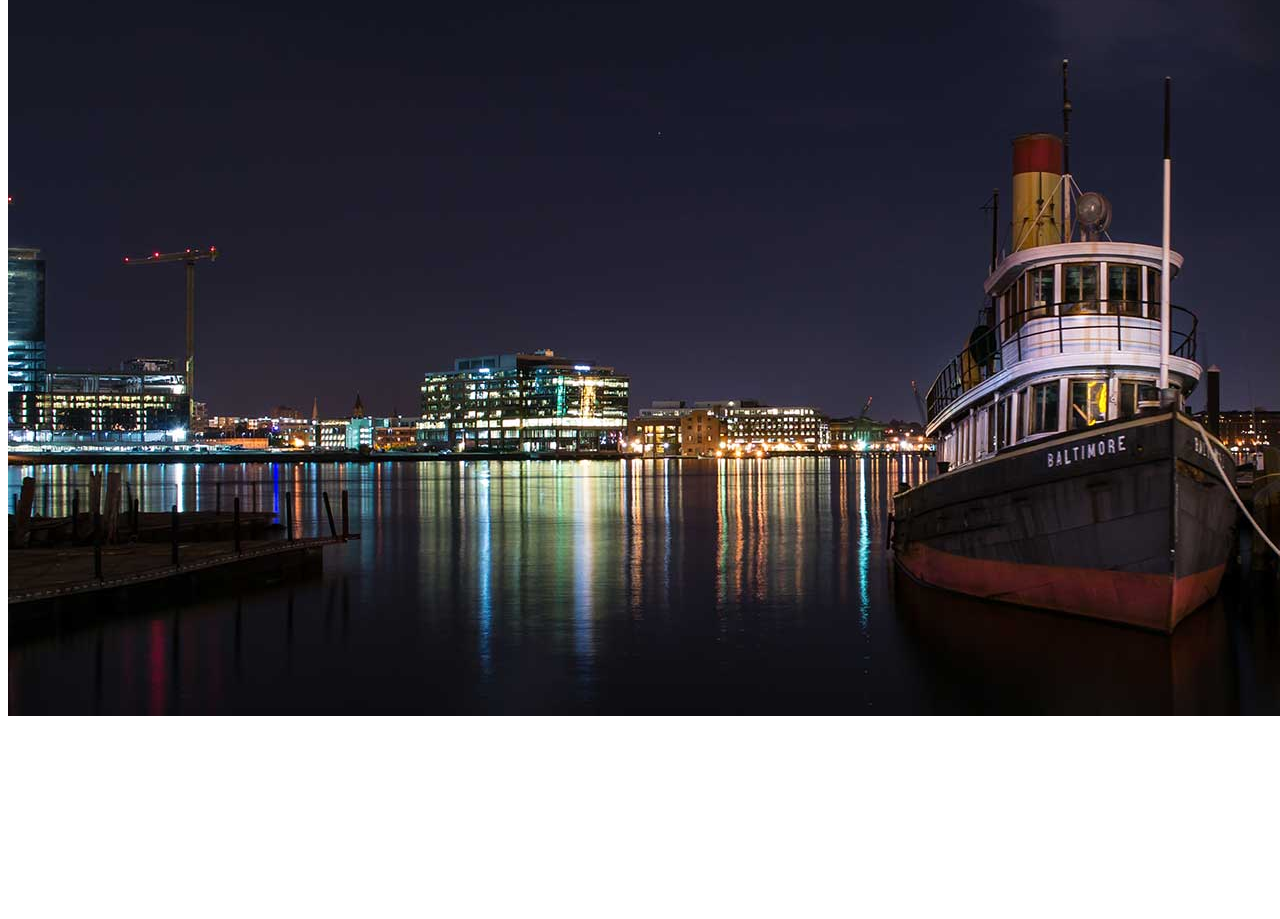
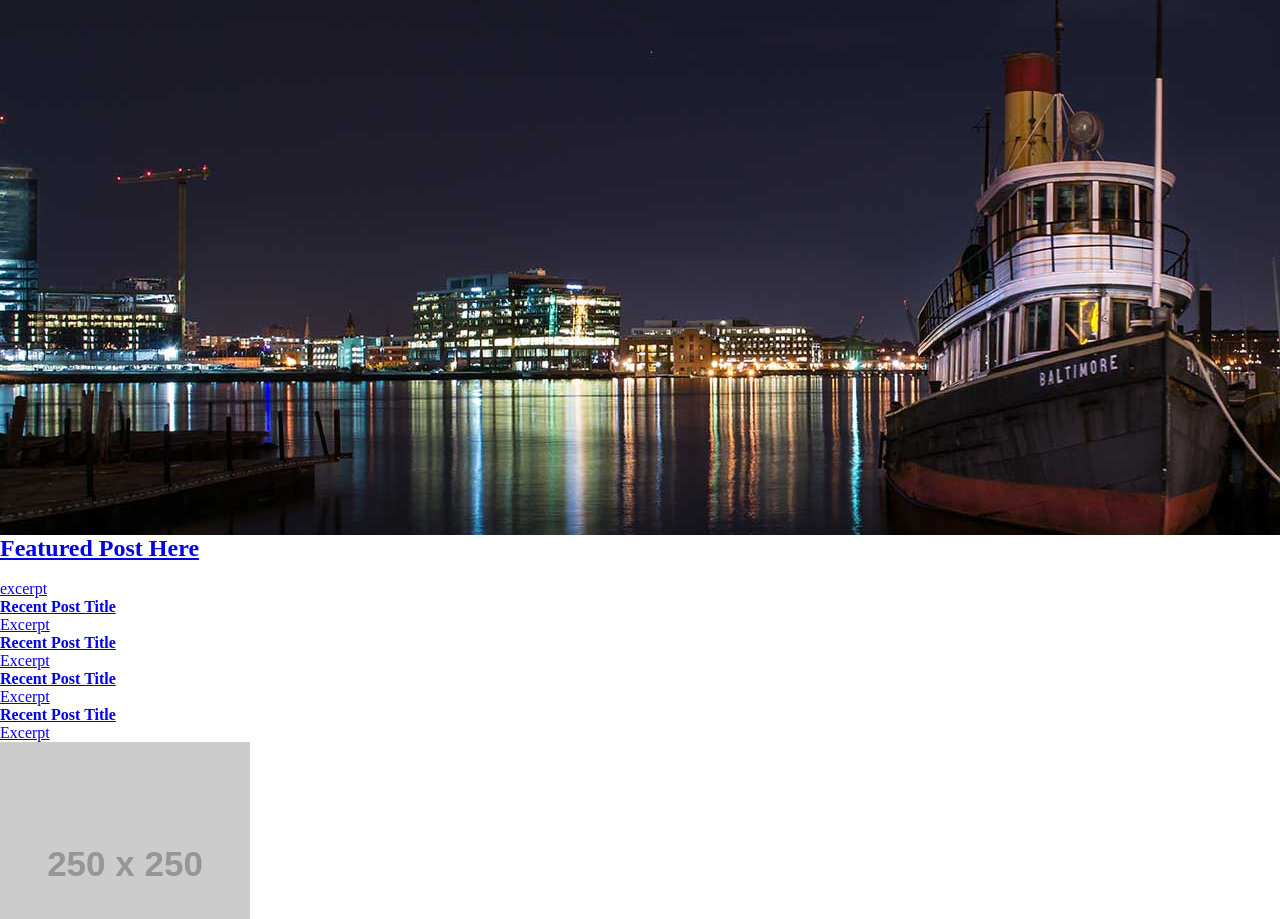
Before and after one commit to asasmith/bsomethingmore, a plain HTML site: page index.html in a window 1280 px wide. Shown: the part 92-1011 px from the top of the page. Before the commit the page ends 820 px from the top, so only its background shows below. Drawn offline with Linux system fonts and the light colour scheme; placeholder pictures from the web are drawn by us.

Commit message:
Basic home page structure

```diff
--- /dev/null
+++ b/css/main.css
@@ -0,0 +1,17 @@
+/*CSS resets*/
+
+body, h1, h2, h3, h4, h5, h6, p, blockquote, pre, hr, dl, dd, ol, ul, figure {
+  margin: 0;
+  padding: 0;
+}
+
+*, *:before, *:after {
+  box-sizing: border-box;
+}
+
+
+.hero {
+  background: url(/assets/img/balt.jpg) no-repeat center center fixed;
+  background-size: cover;
+  height: 75vh;
+}
--- a/index.html
+++ b/index.html
@@ -6,16 +6,56 @@
   <meta charset="utf-8">
   <meta http-equiv="X-UA-Compatible" content="IE=edge">
   <meta name="viewport" content="width=device-width, initial-scale=1">
+  <link rel="stylesheet" href="css/main.css" />
 </head>
 
 <body>
   <header>
-    <nav></nav>
+    <nav>
+      <h1>Navbar here</h1>
+    </nav>
   </header>
-  <div>
-    <div>
-      <img src="assets/img/balt.jpg" alt="">
+  <div class="hero">
+    <h1>bSomethingMore</h1>
+  </div>
+  <div class="blog">
+    <div class="featured-post">
+      <a href="#">
+        <h2>Featured Post Here</h2>
+        <img src="" alt="">
+        <p>excerpt</p>
+      </a>
+    </div>
+    <div class="recent-posts">
+      <ul>
+        <li>
+          <a href="#"><h4>Recent Post Title</h4>
+            <p>Excerpt</p></a>
+        </li>
+        <li>
+          <a href="#"><h4>Recent Post Title</h4>
+          <p>Excerpt</p></a>
+        </li>
+        <li>
+          <a href="#"><h4>Recent Post Title</h4>
+          <p>Excerpt</p></a>
+        </li>
+        <li>
+          <a href="#"><h4>Recent Post Title</h4>
+          <p>Excerpt</p></a>
+        </li>
+      </ul>
     </div>
   </div>
+  <div class="authors">
+    <ul>
+      <li><img src="http://placehold.it/250x250" alt=""><p>author image</p></li>
+      <li><img src="http://placehold.it/250x250" alt=""><p>author image</p></li>
+      <li><img src="http://placehold.it/250x250" alt=""><p>author image</p></li>
+      <li><img src="http://placehold.it/250x250" alt=""><p>author image</p></li>
+      <li><img src="http://placehold.it/250x250" alt=""><p>author image</p></li>
+    </ul>
+  </div>
+
 </body>
 </html>
```
